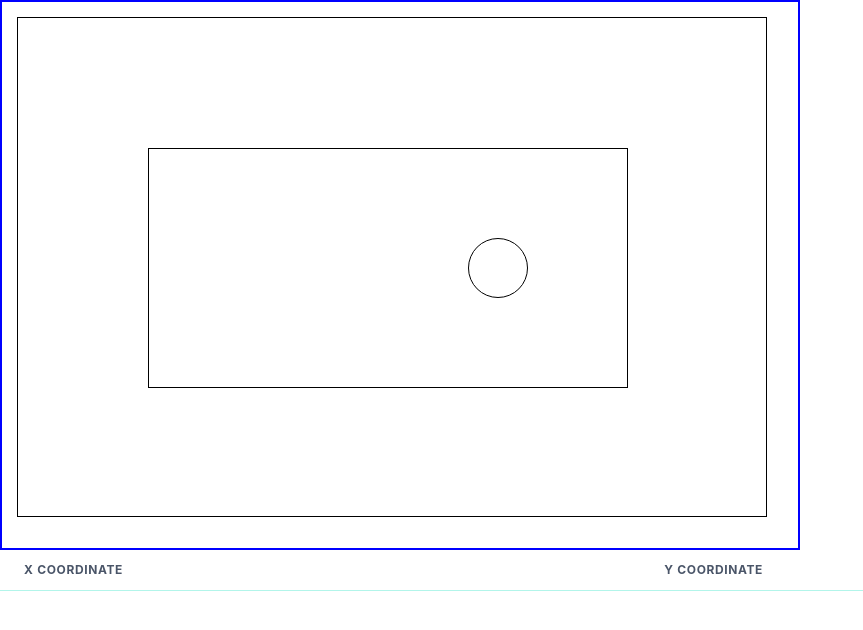
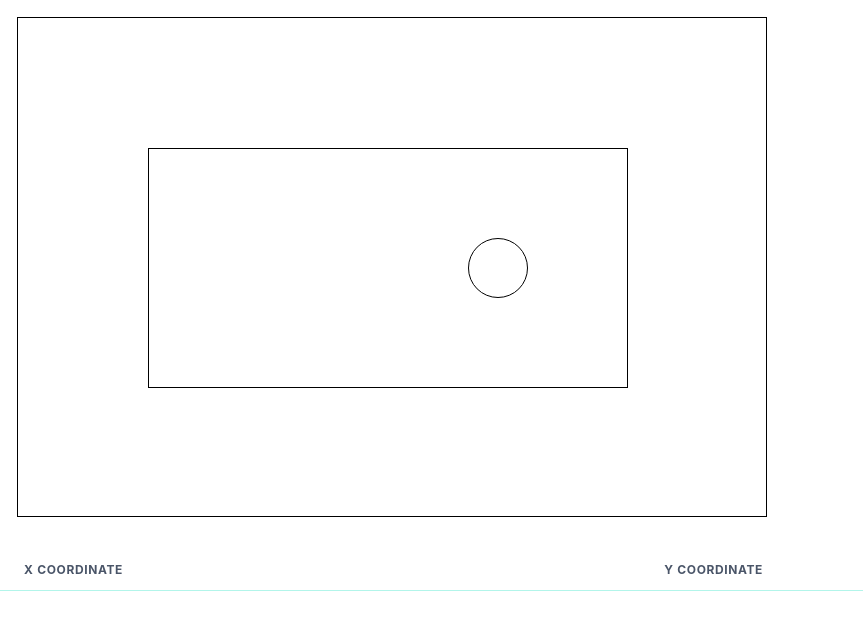
Before and after one commit to scsigma/cornhole-plugin, a React (Create React App) app: page / in a window 1280 px wide. Shown: the top 630 px of the page, without its empty margins (0-863 px from the left). Built offline with nearby package versions, Linux system fonts and the light colour scheme.

Commit message:
change color of div

```diff
--- a/src/App.js
+++ b/src/App.js
@@ -89,7 +89,7 @@ const App = () => {
 
   return (
     <div className='main-div' style={{ flex:true}}>
-      <div className="cornhole-game" style={{ border: "blue 2px solid", width: "800px", height: "550px", position:"relative"}}>
+      <div className="cornhole-game" style={{ border: "white 2px solid", width: "800px", height: "550px", position:"relative"}}>
             <div className="board" onClick={handleBoardClick} style={{ border: "black 1px solid", width: "750px", height: "500px" , position:"absolute", top: "15px", left:"15px"}}>
               <div className='hole' style={{ border: "black 1px solid", width: "60px", height: "60px" , position:"absolute", top: "220px", left:"450px", borderRadius:"50%"}}></div>
               <div className='actual-board' style={{ border: "black 1px solid", width: "480px", height: "240px", left: "130px", top: "130px", position: "absolute" }} ></div>
```
